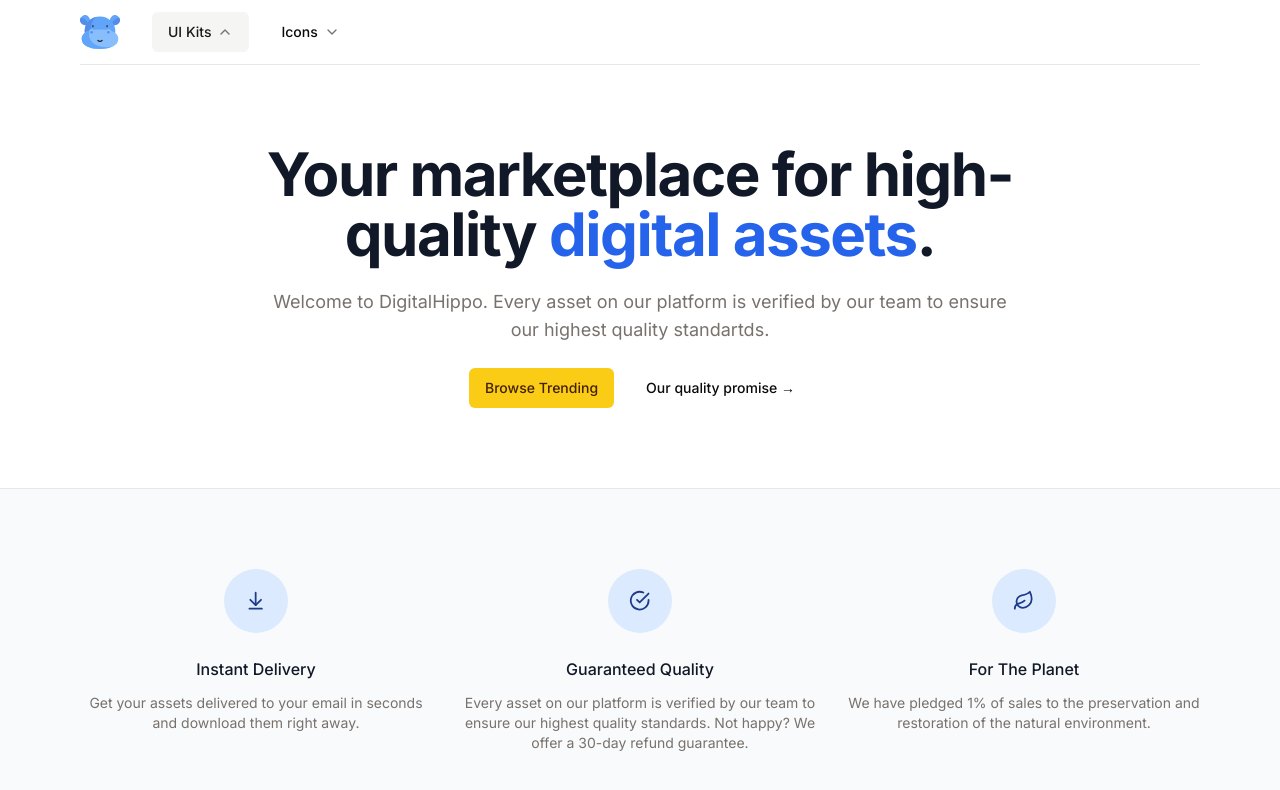
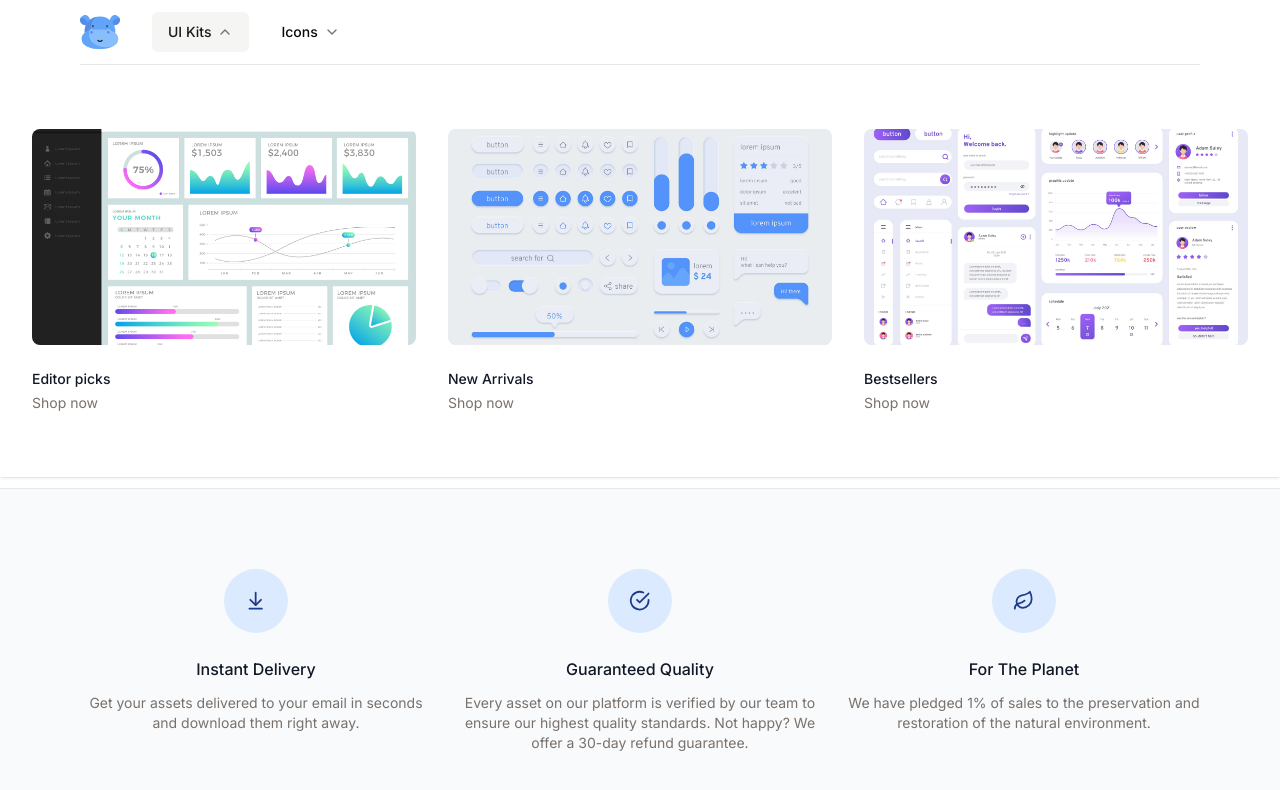
Before and after one commit to deniolp/market-place-next, a Next.js app: page / in a window 1280 px wide. Both pictures are taken after a click on the button "UI Kits". Shown: the top 790 px of the page. Built offline with nearby package versions, Linux system fonts and the light colour scheme.

Commit message:
Adding content to the navbar

```diff
--- a/src/components/NavItem.tsx
+++ b/src/components/NavItem.tsx
@@ -4,6 +4,8 @@ import { PRODUCT_CATEGORIES } from '@/config';
 import { Button } from './ui/button';
 import { ChevronDown } from 'lucide-react';
 import { cn } from '@/lib/utils';
+import Image from 'next/image';
+import Link from 'next/link';
 
 type Category = (typeof PRODUCT_CATEGORIES)[number];
 
@@ -36,6 +38,55 @@ const NavItem = ({
 					/>
 				</Button>
 			</div>
+
+			{isOpen ? (
+				<div
+					className={cn(
+						'absolute inset-x-0 top-full text-sm text-muted-foreground',
+						{
+							'animate-in fade-in-10 slide-in-from-top-5': !isAnyOpen,
+						}
+					)}
+				>
+					<div
+						className='absolute inset-0 top-1/2 bg-white shadow'
+						aria-hidden='true'
+					/>
+
+					<div className='relative bg-white'>
+						<div className='mx-auto max-w-7xl px-8'>
+							<div className='grid grid-cols-4 gap-x-8 gap-y-10 py-16'>
+								<div className='col-span-4 col-start-1 grid grid-cols-3 gap-x-8'>
+									{category.featured.map((item) => (
+										<div
+											className='relative group text-base sm:text-sm'
+											key={item.name}
+										>
+											<div className='relative aspect-video overflow-hidden rounded-lg bg-gray-100 group-hover:opacity-75'>
+												<Image
+													src={item.imageSrc}
+													alt='product category image'
+													fill
+													className='object-cover object-center'
+												/>
+											</div>
+											<Link
+												href={item.href}
+												className='mt-6 block font-medium text-gray-900'
+											>
+												{item.name}
+											</Link>
+											<p className='mt-1' aria-hidden='true'>
+												Shop now
+											</p>
+										</div>
+									))}
+								</div>
+							</div>
+						</div>
+					</div>
+				</div>
+			) : null}
 		</div>
 	);
 };
```
